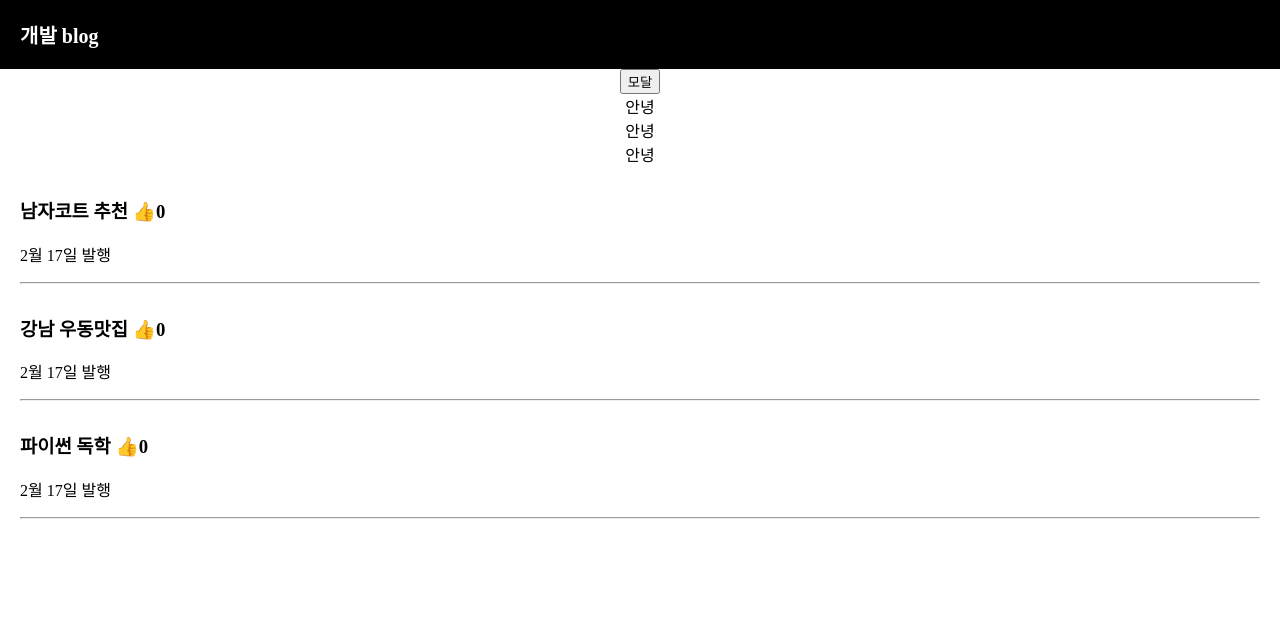
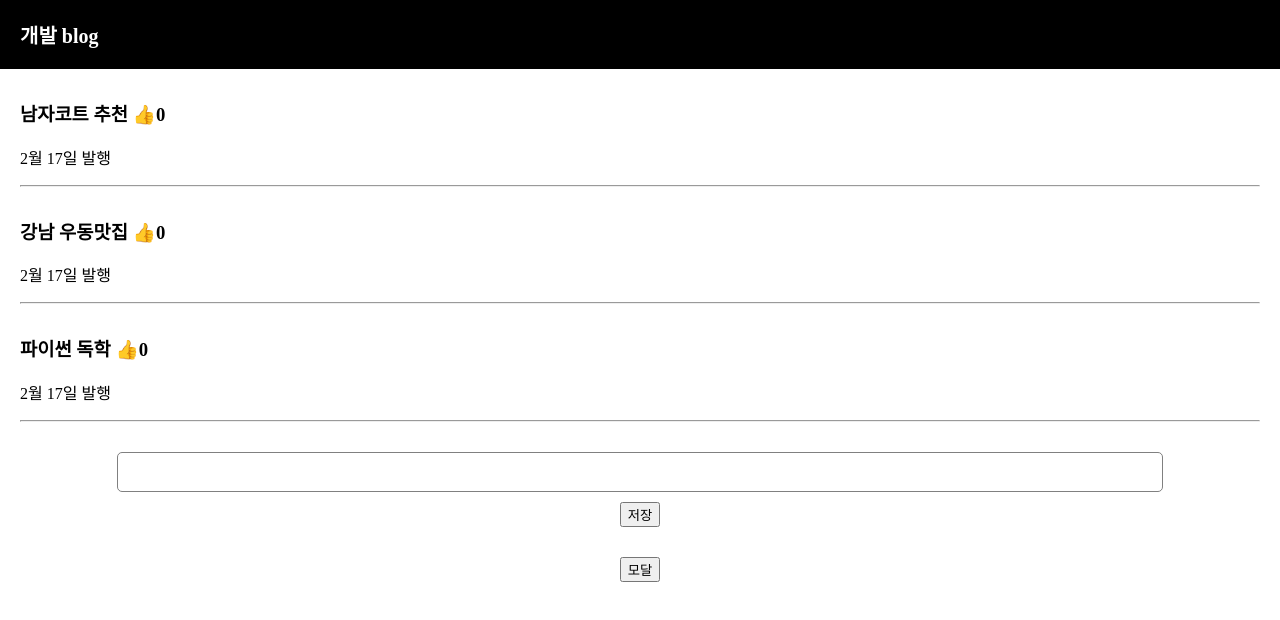
Before and after one commit to jkim8/learn-coding, a React (Create React App) app: page / in a window 1280 px wide. Shown: the top 620 px of the page. Built offline with nearby package versions, Linux system fonts and the light colour scheme.

Commit message:
input value update

```diff
--- a/src/App.css
+++ b/src/App.css
@@ -28,3 +28,21 @@ body {
   padding : 20px;
   background : #eee;
 }
+
+
+.publish {
+  margin-top : 30px;
+  margin-bottom : 30px;
+}
+.publish input {
+  padding : 10px;
+  font-size : 16px;
+  border-radius : 5px;
+  width : 80%;
+  border : 1px solid grey;
+}
+.publish button {
+  display : block;
+  margin : auto;
+  margin-top : 10px;
+}
--- a/src/App.js
+++ b/src/App.js
@@ -11,15 +11,16 @@ function App(){
   //state가 바뀌면 HTML이 재렌더링 된다. 새로고침 없이
   let [modal, modal변경] = useState(false)
   let [누른제목, 누른제목변경] = useState(0)
+  let [입력값, 입력값변경] = useState('')
 
 
-  function 반복된UI() {
-    var 어레이 = []
-    for (let i = 0; i<3; i++) {
-      어레이.push(<div>안녕</div>)
-    }
-    return 어레이
-  }
+  // function 반복된UI() {
+  //   var 어레이 = []
+  //   for (let i = 0; i<3; i++) {
+  //     어레이.push(<div>안녕</div>)
+  //   }
+  //   return 어레이
+  // }
 
 
 
@@ -53,15 +54,16 @@ function App(){
         <p>2월 17일 발행</p>
         <hr/>
       </div>  */}
-       <button onClick={()=>{modal변경(!modal)}}>모달</button>
 
-       { 반복된UI() }
+
+
+       {/* { 반복된UI() } */}
 
       {
 
         글제목.map((글, i) => {
           return  (
-            <div className="list">
+            <div className="list" key={i}>
               <h3 onClick={ ()=> { 누른제목변경(i) }} >{ 글 }  <span onClick={()=> { 따봉변경(따봉+1) }} >👍</span>{따봉}</h3>
               <p>2월 17일 발행</p>
               <hr/>
@@ -71,6 +73,21 @@ function App(){
         })
 
       }
+
+
+      <div className="publish">
+        <input onChange={ (e)=> { 입력값변경(e.target.value) } } />
+        <button onClick={ ()=> {
+          var arrayCopy = [...글제목]
+          arrayCopy.unshift(입력값)
+          글제목변경( arrayCopy )
+         } } >저장</button>
+      </div>
+
+        {/* {입력값} */}
+        {/* <input onChange={ (e)=> {입력값변경(e.target.value)} } /> */}
+
+       <button onClick={()=>{modal변경(!modal)}}>모달</button>
 
       {/* <button onClick={ ()=> { 누른제목변경(0) }}>버튼1</button>
       <button onClick={ ()=> { 누른제목변경(1) }}>버튼2</button>
```
